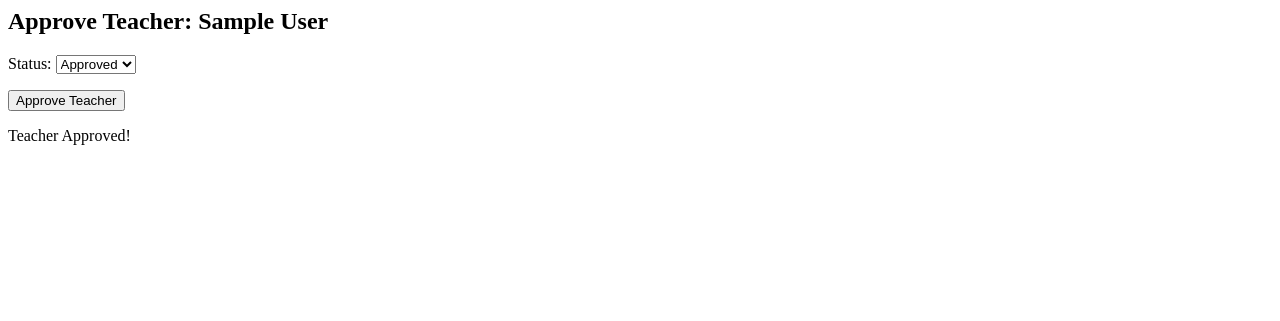
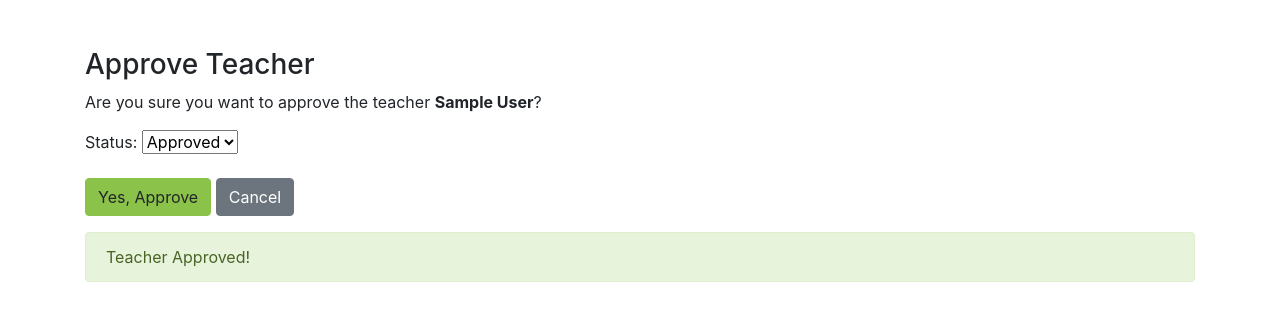
Before and after one commit to divyaantonty/virtual_classroom, a Django app: page /approve-teacher/1/ in a window 1280 px wide. Shown: the top 321 px of the page. Run offline with Django 5.2, Linux system fonts and the light colour scheme; tables that the repository leaves empty hold one stand-in row (values such as "Sample post"); parts of the project's set-up code (start-up, migrations or seed data) failed here and were passed over; some libraries are stand-ins or nearby versions.

Commit message:
manage_teacher_delete

```diff
--- a/myApp/templates/approve_teacher.html
+++ b/myApp/templates/approve_teacher.html
@@ -1,9 +1,33 @@
-<h2>Approve Teacher: {{ teacher.first_name }} {{ teacher.last_name }}</h2>
-<form method="post">
-    {% csrf_token %}
-    {{ form.as_p }}
-    <button type="submit">Approve Teacher</button>
-</form>
+{% load static %}
+<!DOCTYPE html>
+<html lang="en">
+<head>
+    <meta charset="UTF-8">
+    <meta name="viewport" content="width=device-width, initial-scale=1.0">
+    <title>Approve Teacher</title>
+    <link rel="stylesheet" href="{% static 'css/bootstrap.min.css' %}">
+</head>
+<body>
+    <div class="container mt-5">
+        <h3>Approve Teacher</h3>
+        <p>Are you sure you want to approve the teacher <strong>{{ teacher.first_name }} {{ teacher.last_name }}</strong>?</p>
 
-<!-- Add a check to see if the form is submitting -->
-<p>{% if teacher.status == 'approved' %} Teacher Approved! {% endif %}</p>
+        <form method="post">
+            {% csrf_token %}
+            {{ form.as_p }}
+            <button type="submit" class="btn btn-success">Yes, Approve</button>
+            <a href="{% url 'manage_teachers' %}" class="btn btn-secondary">Cancel</a>
+        </form>
+
+        <!-- Add a check to see if the teacher is approved and display a message -->
+        {% if teacher.status == 'approved' %}
+        <div class="alert alert-success mt-3">
+            Teacher Approved!
+        </div>
+        {% endif %}
+    </div>
+
+    <script src="{% static 'js/jquery-3.3.1.min.js' %}"></script>
+    <script src="{% static 'js/bootstrap.min.js' %}"></script>
+</body>
+</html>
--- a/myApp/urls.py
+++ b/myApp/urls.py
@@ -55,9 +55,9 @@ urlpatterns = [
     path('manage-teachers/', views.manage_teachers, name='manage_teachers'),
     path('teachers/', views.teacher_list, name='teacher_list'),
     path('approve_teachers/', views.approve_teacher, name='approve_teachers'),
-    path('approve_teacher/<int:teacher_id>/', views.approve_teacher, name='approve_teacher'),
+    path('approve_teacher/<int:teacher_id>/', views.approving_teacher, name='approve_teacher'),
     path('reject_teacher/<int:teacher_id>/', views.reject_teacher, name='reject_teacher'),
-    path('remove_teacher/<int:teacher_id>/', views.remove_teacher, name='remove_teacher'),
+    path('delete_teacher/<int:teacher_id>/', views.delete_teacher, name='delete_teacher'),
 
 
     path('password_reset/', views.PasswordResetView.as_view(template_name='password_reset.html'), name='password_reset'),
--- a/myApp/views.py
+++ b/myApp/views.py
@@ -479,11 +479,33 @@ def reject_teacher(request, teacher_id):
 
     return render(request, 'reject_teacher.html', {'teacher': teacher})
 
+def approving_teacher(request, teacher_id):
+    teacher = get_object_or_404(Teacher, id=teacher_id)
 
-def remove_teacher(request, teacher_id):
+    if request.method == 'POST':
+        # Update the teacher's status to 'approved'
+        teacher.status = 'approved'
+        teacher.save()
+        messages.success(request, f'Teacher {teacher.first_name} {teacher.last_name} has been approved.')
+
+        return redirect('manage_teachers')  # Redirect to the management page after approval
+
+    # If GET request, render the approve form
+    form = None  # You can add additional form processing logic if required
+    return render(request, 'approve_teacher.html', {'teacher': teacher, 'form': form})
+
+from django.shortcuts import render, redirect, get_object_or_404
+from django.contrib import messages
+from .models import Teacher
+
+# View to handle deleting a teacher
+def delete_teacher(request, teacher_id):
     teacher = get_object_or_404(Teacher, id=teacher_id)
-    teacher.delete()
-    return redirect('manage_teachers')
+    if request.method == 'GET':
+        teacher.delete()
+        messages.success(request, f'Teacher {teacher.first_name} {teacher.last_name} has been deleted.')
+        return redirect('manage_teachers')
+
 
 from django.shortcuts import render
 from .models import Teacher
```
Also changed, not shown: myApp/templates/manage_teachers.html (+17 -3 lines).
